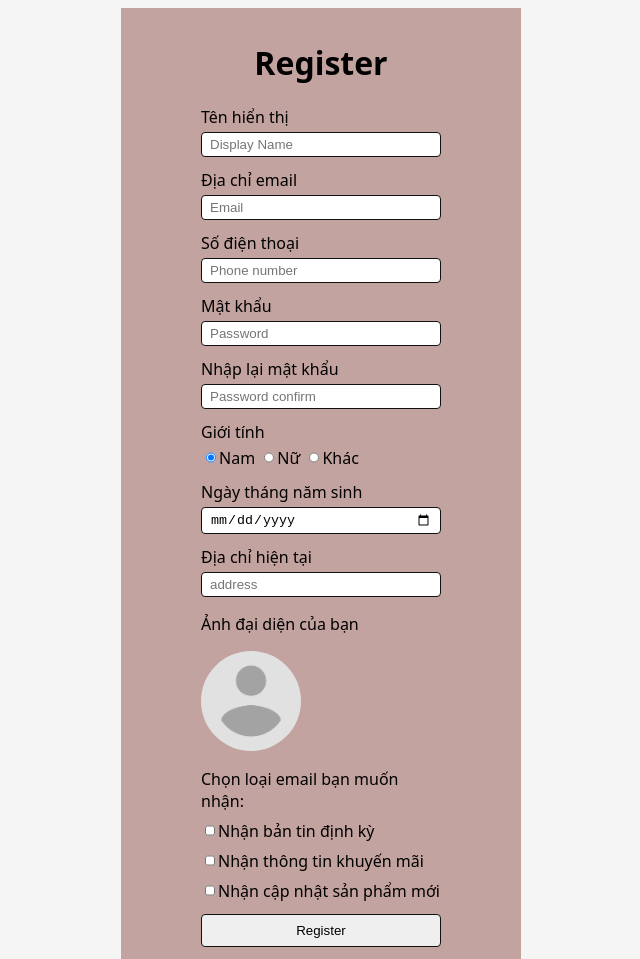
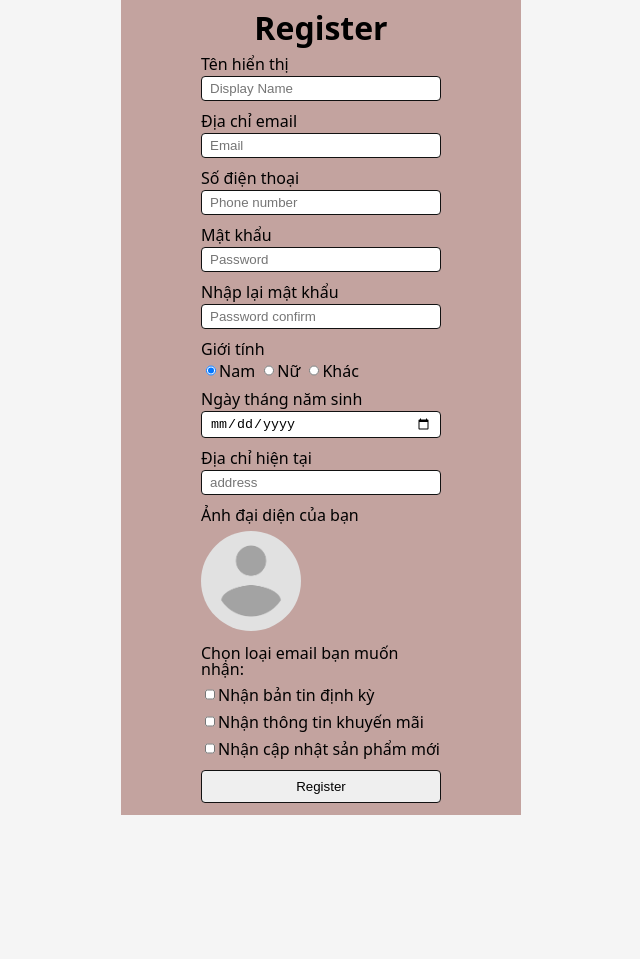
Before and after one commit to nguyenn912/f8-fullstack-day-5, a plain HTML site: page form.html in a window 1280 px wide. Shown: the whole page, without its empty margins (319-959 px from the left). After the commit the page ends 815 px from the top, so only its background shows below. Drawn offline with Linux system fonts and the light colour scheme.

Commit message:
bai tap 3  Day 4: tao form dang ky (sua)

```diff
--- a/css/style.css
+++ b/css/style.css
@@ -136,6 +136,8 @@ body {
 }
 
 .form h1 {
+    font-size: 32px;
+    font-weight: 700;
     text-align: center;
 }
 
@@ -149,6 +151,7 @@ body {
     width: 100px;
     height: 100px;
     border-radius: 50%;
+    margin-top: 8px;
 }
 
 .form-group input {
--- a/form.html
+++ b/form.html
@@ -5,6 +5,7 @@
         <meta name="viewport" content="width=device-width, initial-scale=1.0" />
         <title>Form</title>
 
+        <link rel="stylesheet" href="./css/reset.css" />
         <link rel="stylesheet" href="./css/style.css" />
     </head>
     <body style="background-color: whitesmoke">
```
